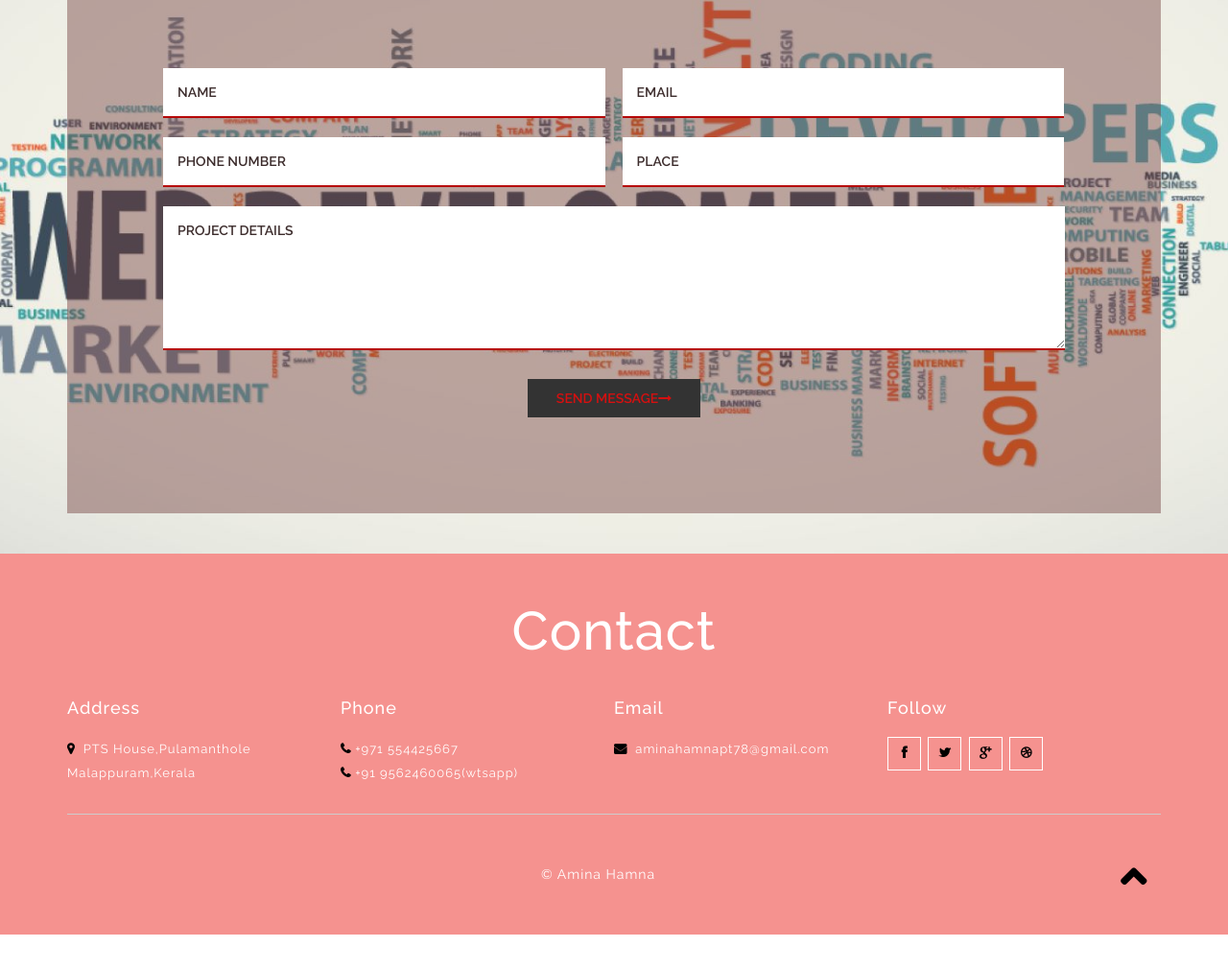
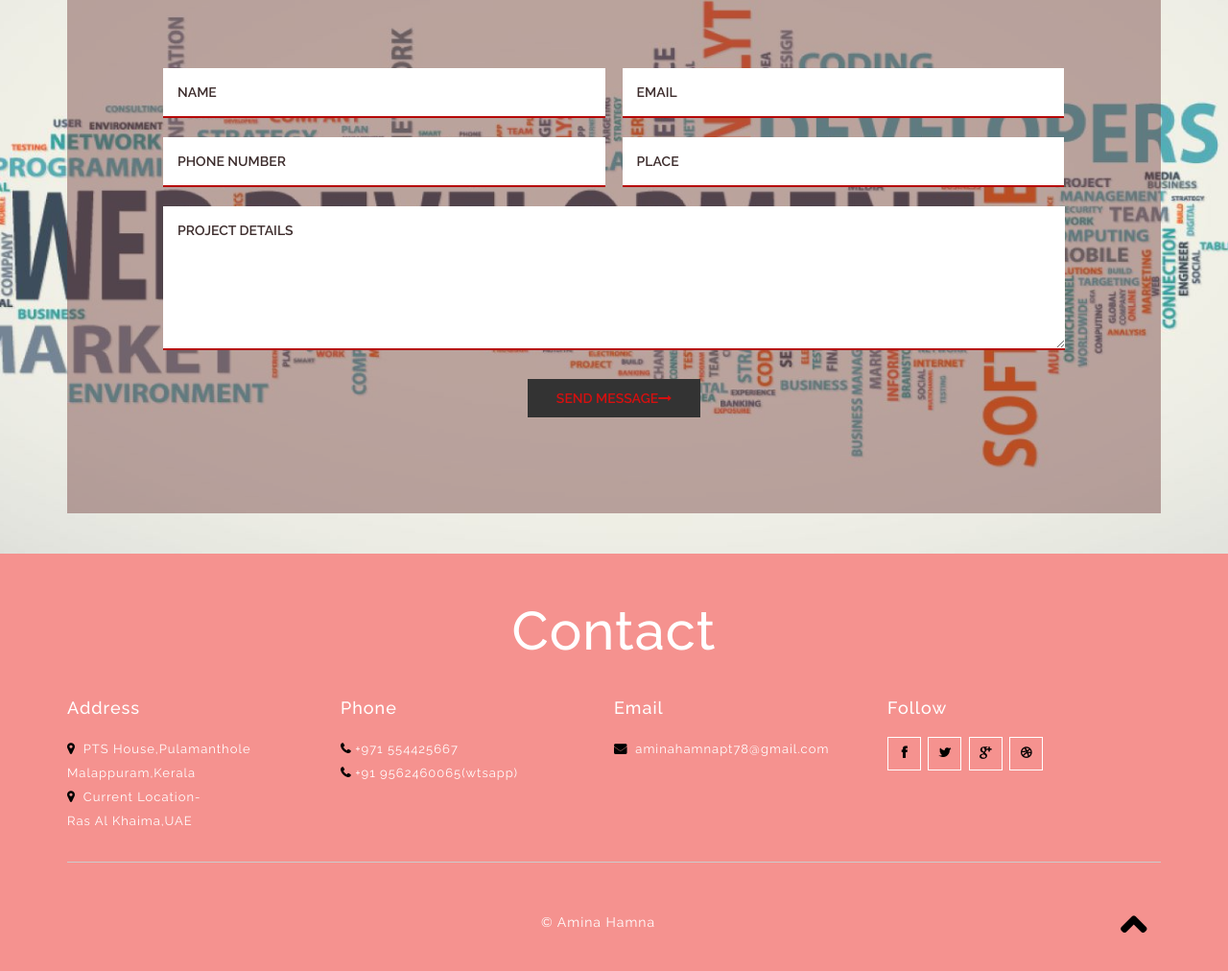
Before and after one commit to aminamak/portfolio-website, a plain HTML site: page index.html in a window 1280 px wide. Shown: the part 4322-5334 px from the top of the page at 96% size. Before the commit the page ends 5296 px from the top, so only its background shows below. Drawn offline with Linux system fonts and the light colour scheme.

Commit message:
final touch up

```diff
--- a/index.html
+++ b/index.html
@@ -661,7 +661,7 @@ Smartphone Compatible web template, free webdesigns for Nokia, Samsung, LG, Sony
 					<h4>Address</h4>
 
 							<p><span class="fa fa-map-marker"  aria-hidden="true"></span> PTS House,Pulamanthole<br>Malappuram,Kerala</p>
-
+							<p><span class="fa fa-map-marker"  aria-hidden="true"></span> Current Location-<br>Ras Al Khaima,UAE</p>
 
 				</div>
 
```
